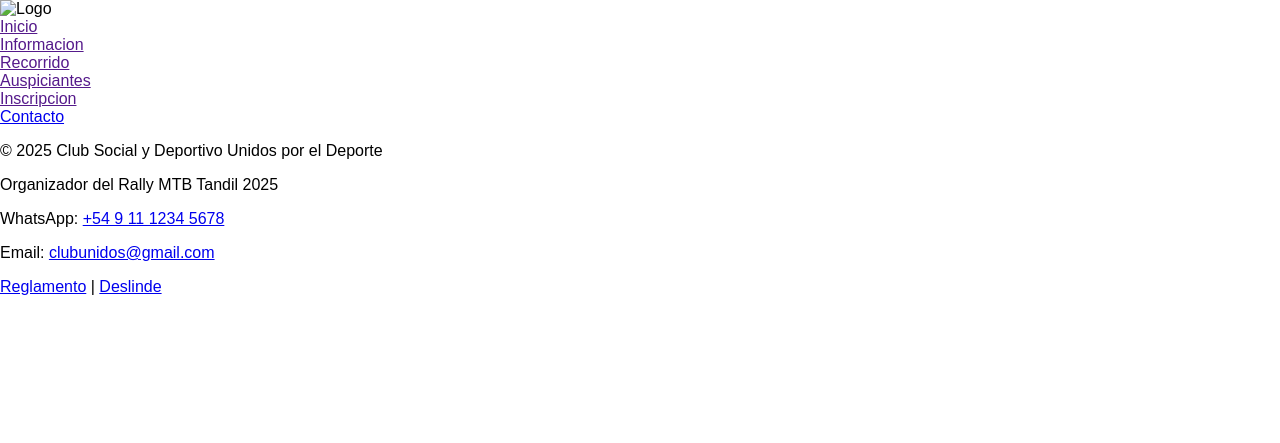
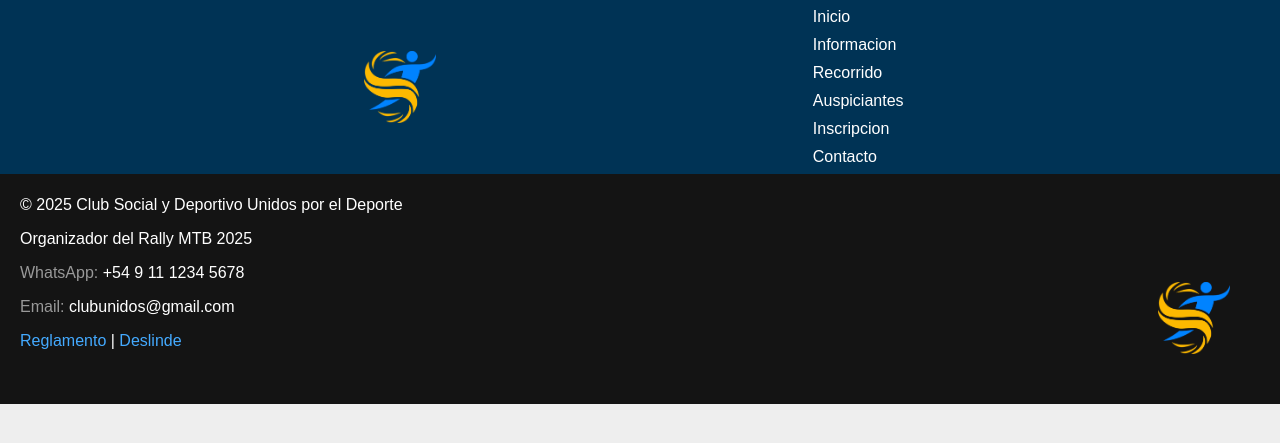
Before and after one commit to MatiasLA1/ej2-front-MatiasLA1, a Flask app: page /base in a window 1280 px wide. Shown: the top 443 px of the page. Run offline with Flask 3, Linux system fonts and the light colour scheme.

Commit message:
Se agregar termina el base.html para ser utilizado. Y asi no repetimos codigo en los demas templates

```diff
--- a/app.py
+++ b/app.py
@@ -2,39 +2,27 @@ from flask import Flask, render_template, url_for
 
 app = Flask(__name__)
 
+info_evento = {
+    1: { "nombre": "Rally MTB 2025",
+    "organizador": "Club Social y Deportivo Unidos por el Deporte",
+    "descripcion": "Carrera de MTB rural en dos modalidades 30km y 80km …",
+    "fecha": "24 de Octubre de 2025",
+    "horario": "8am",
+    "lugar": "Tandil, Buenos Aires",
+    "tipo_carrera": "MTB rural",
+    "modalidad_costo": {1: {"nombre": "Corta" ,"valor": "100"},
+    2: {"nombre": "Larga" ,"valor": "200"}},
+    "Auspiciantes": ["ausp1","auspN"]
+    }
+}
+
 @app.route('/')
 def index():
-    info_evento = {
-        1: { "nombre": "Rally MTB 2025",
-        "organizador": "Club Social y Deportivo Unidos por el Deporte",
-        "descripcion": "Carrera de MTB rural en dos modalidades 30km y 80km …",
-        "fecha": "24 de Octubre de 2025",
-        "horario": "8am",
-        "lugar": "Tandil, Buenos Aires",
-        "tipo_carrera": "MTB rural",
-        "modalidad_costo": {1: {"nombre": "Corta" ,"valor": "100"},
-        2: {"nombre": "Larga" ,"valor": "200"}},
-        "Auspiciantes": ["ausp1","auspN"]
-        }
-    }
     return render_template('index.html')
 
 @app.route('/base')
 def base():
-    info_evento = {
-        1: { "nombre": "Rally MTB 2025",
-        "organizador": "Club Social y Deportivo Unidos por el Deporte",
-        "descripcion": "Carrera de MTB rural en dos modalidades 30km y 80km …",
-        "fecha": "24 de Octubre de 2025",
-        "horario": "8am",
-        "lugar": "Tandil, Buenos Aires",
-        "tipo_carrera": "MTB rural",
-        "modalidad_costo": {1: {"nombre": "Corta" ,"valor": "100"},
-        2: {"nombre": "Larga" ,"valor": "200"}},
-        "Auspiciantes": ["ausp1","auspN"]
-        }
-    }
-    return render_template('base.html')
+    return render_template('base.html',organizador=info_evento[1]["organizador"],nombre_evento=info_evento[1]["nombre"])
 
 if __name__ == '__main__':
     app.run("localhost",port=5001,debug=True)
--- a/static/css/style.css
+++ b/static/css/style.css
@@ -5,10 +5,94 @@
 body{
     margin: 0;
     font-family: sans-serif;
-    background-color: #fff;
+    background-color: #eee;
 
 }
 body,div,ul,nav,header,footer,a,li,label{
     margin: 0;
     padding: 0;
 }
+
+/* HEADER SECTION ------------------------------------ */
+.header{
+    background-color: #035;
+    display: flex;
+    justify-content: space-evenly;
+}
+.header__nav{
+    display: flex;
+    flex-direction: row;
+    padding: 8px 0;
+}
+.header__logo-container{
+    display: flex;
+    flex-direction: column;
+    justify-content: center;
+
+    max-width: 100px;
+}
+
+.header__logo{
+    max-width: 72px;
+    max-height: 72px;
+}
+
+.header__nav  ul{
+    list-style-type: none;
+    display: flex;
+    flex-direction: column;
+    gap: 10px;
+}
+.header__nav a{
+    color: #fff;
+    text-decoration: none;
+    padding: 8px 12px;
+}
+
+/* HEADER QUERIES ------------------------------------ */
+
+
+/* HEADER END ------------------------------------ */
+
+
+
+/* HEADER SECTION ------------------------------------ */
+.footer{
+    padding: 6px 20px;
+    background-color: #141414;
+    color: #fff;
+    padding-bottom: 0;
+}
+.footer__contacto p {
+    color: #999;
+}
+.footer__contacto a{
+    color: #fff;
+    text-decoration: none;
+}
+
+.footer__links a{
+    text-decoration: none;
+    color: #4af;
+}
+.footer__links{
+    display: flex;
+    flex-direction: row;
+    justify-content: space-between;
+}
+.footer__links-container{
+    align-items: center;
+}
+.footer__logo-container{
+    display: flex;
+    flex-direction: column;
+    justify-content: center;
+    position: relative;
+    bottom: 50px;
+    right: 30px;
+    max-width: 100px;
+}
+/* FOOTER QUERIES ------------------------------------ */
+
+
+/* FOOTER END ------------------------------------ */
--- a/templates/base.html
+++ b/templates/base.html
@@ -9,7 +9,7 @@
 <body>
     <header class="header">
         <div class="header__logo-container">
-            <img class="header__logo" src="" alt="Logo">
+            <img class="header__logo" src="{{url_for('static', filename='images/logo.png')}}" alt="Logo">
         </div>
         <nav class="header__nav">
             <ul>
@@ -27,8 +27,8 @@
     {% endblock %}
     <footer class="footer" id="contacto">
         <div class="footer__info">
-        <p>© 2025 Club Social y Deportivo Unidos por el Deporte</p>
-        <p>Organizador del Rally MTB Tandil 2025</p>
+            <p>© 2025 {{ organizador }}</p>
+            <p>Organizador del {{ nombre_evento }}</p>
         </div>
 
         <div class="footer__contacto">
@@ -37,9 +37,15 @@
         </div>
 
         <div class="footer__links">
+            <div class="footer_links-container">
                 <a href="{{ url_for('static', filename='docs/reglamento.pdf') }}" target="_blank">Reglamento</a> |
                 <a href="{{ url_for('static', filename='docs/deslinde.pdf') }}" target="_blank">Deslinde</a>
             </div>
+            <div class="footer__logo-container">
+                <img class="header__logo" src="{{url_for('static', filename='images/logo.png')}}" alt="Logo">
+            </div>
+        </div>
+
     </footer>
     <!-- <script src="{{url_for('static', filename='js/script.js')}}"></script> -->
 </body>
--- /dev/null
+++ b/templates/index.html
@@ -0,0 +1,5 @@
+{% extends "base.html" %}
+{% block title %}Hola mundo{% endblock %}
+{% block body %}
+<h1>hola mundo</h1>
+{% endblock %}
```
Also changed, not shown: static/images/logo.png (added). Lines whose indentation alone changed are shown as unchanged.
